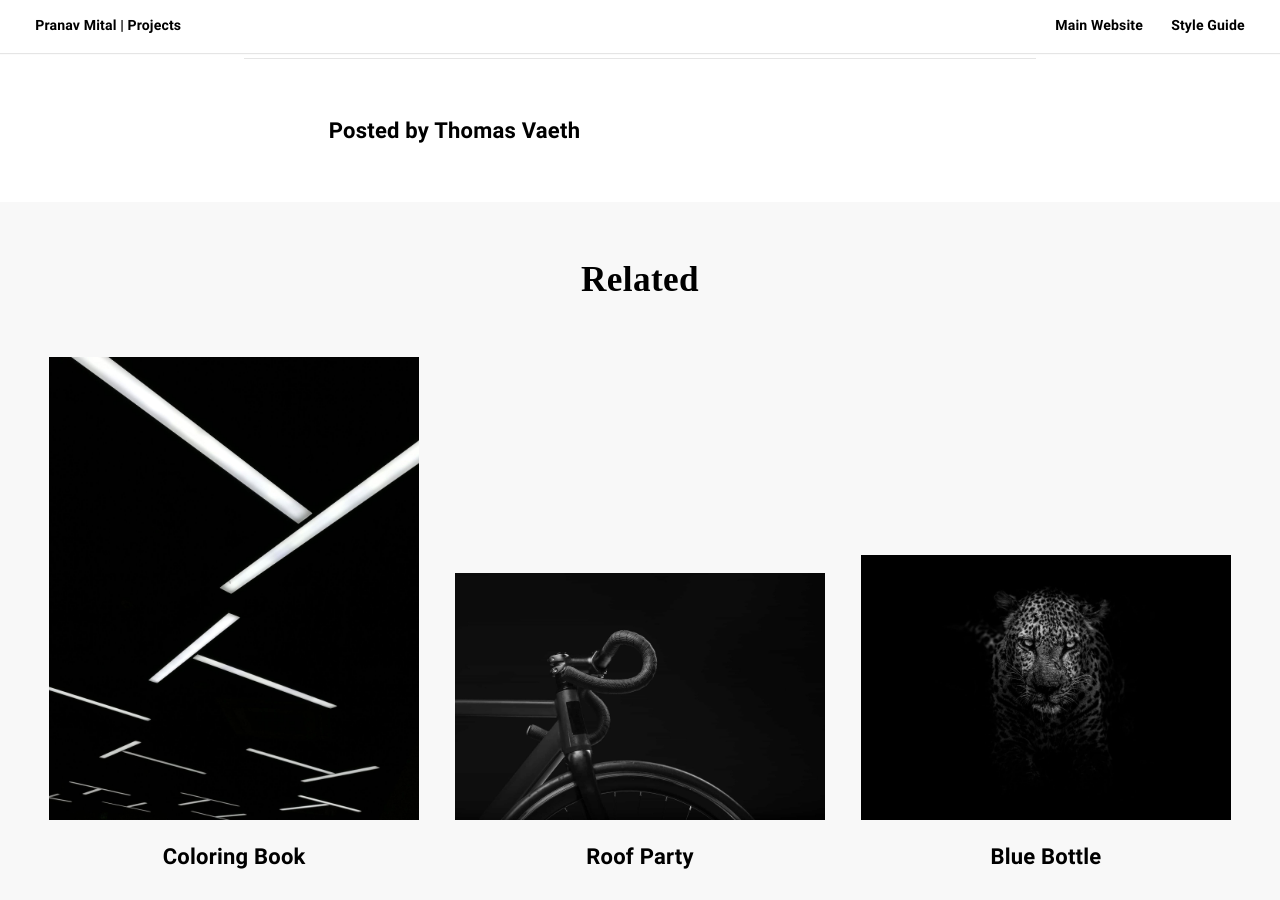
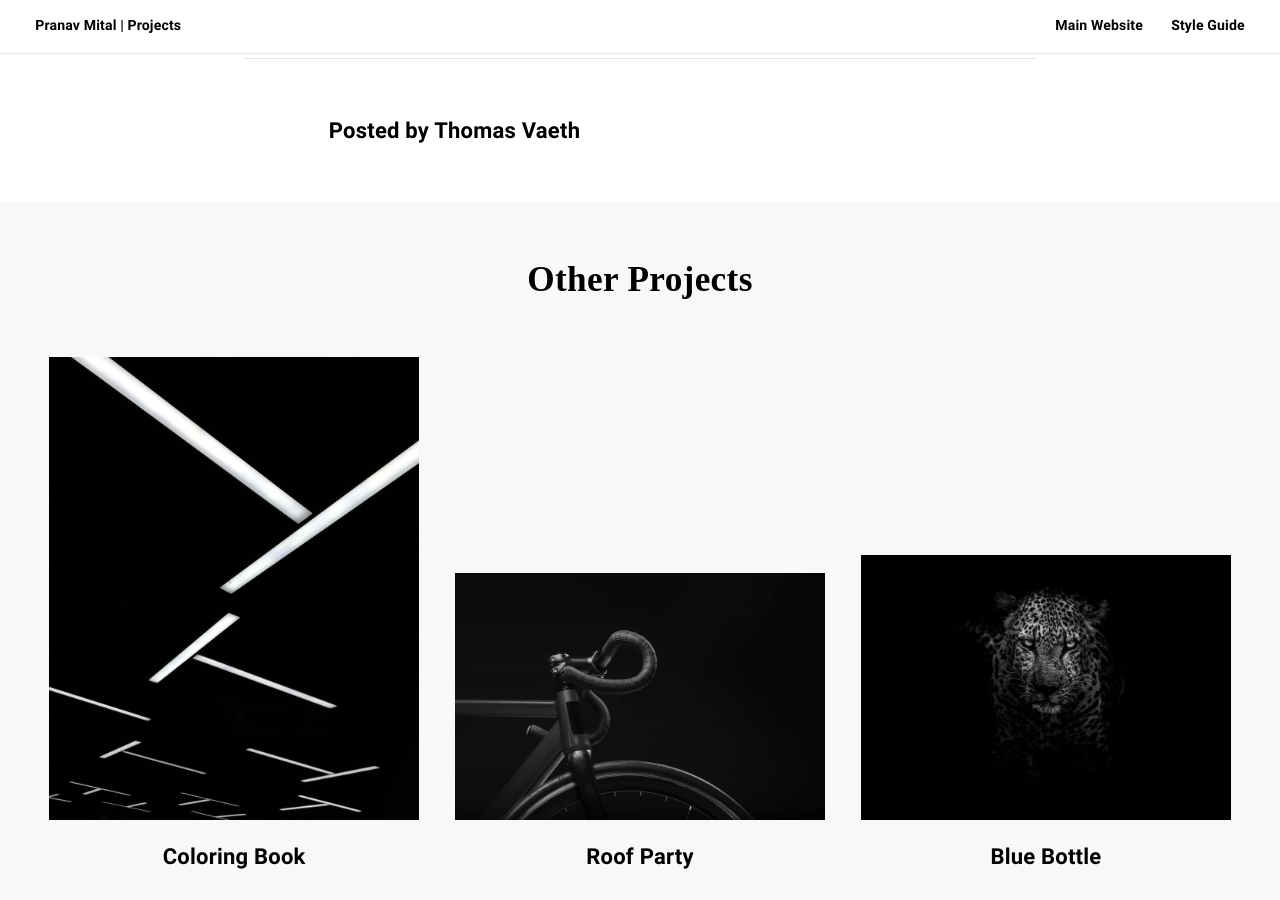
Before and after one commit to pranavmital/projects, a Jekyll site: the page built from _posts/2017-10-16-beard.markdown, in a window 1280 px wide and 900 px high, scrolled down 1996 px. Built offline with Jekyll 4.4.1, drawn with Linux system fonts in a browser that asks for light colours; some web fonts are replaced.

Commit message:
Renamed 'related' to 'other projects'

```diff
--- a/_layouts/post.html
+++ b/_layouts/post.html
@@ -71,7 +71,7 @@ layout: default
 {% if relatedTag %}
   <section class="related section-padding">
     <div class="grid-xlarge">
-      <h2 class="related__title">Related</h2>
+      <h2 class="related__title">Other Projects</h2>
       <div class="related__container">
         {% for post in site.tags[relatedTag] limit: 3 %}
           <article class="related__post">
```
